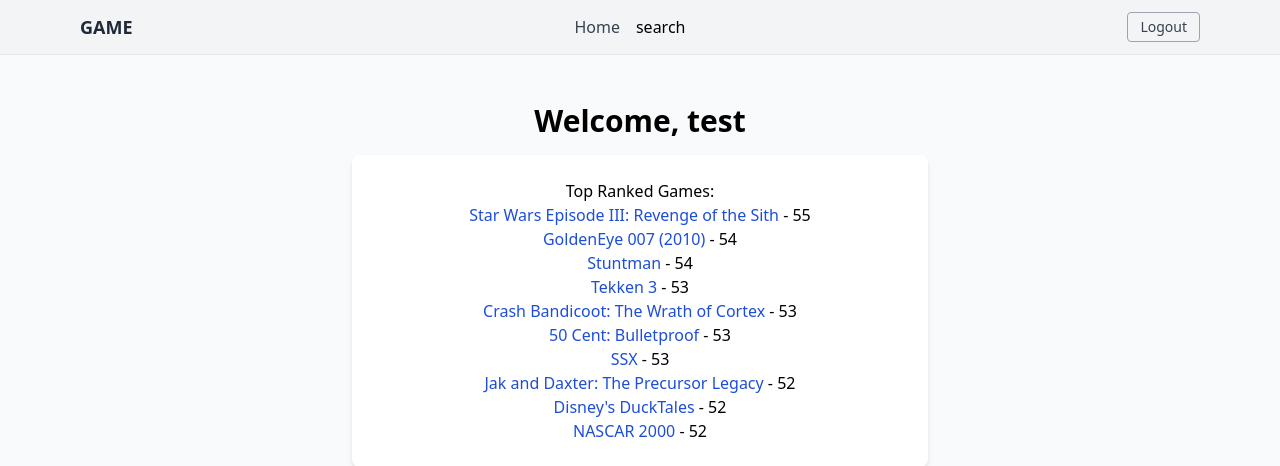
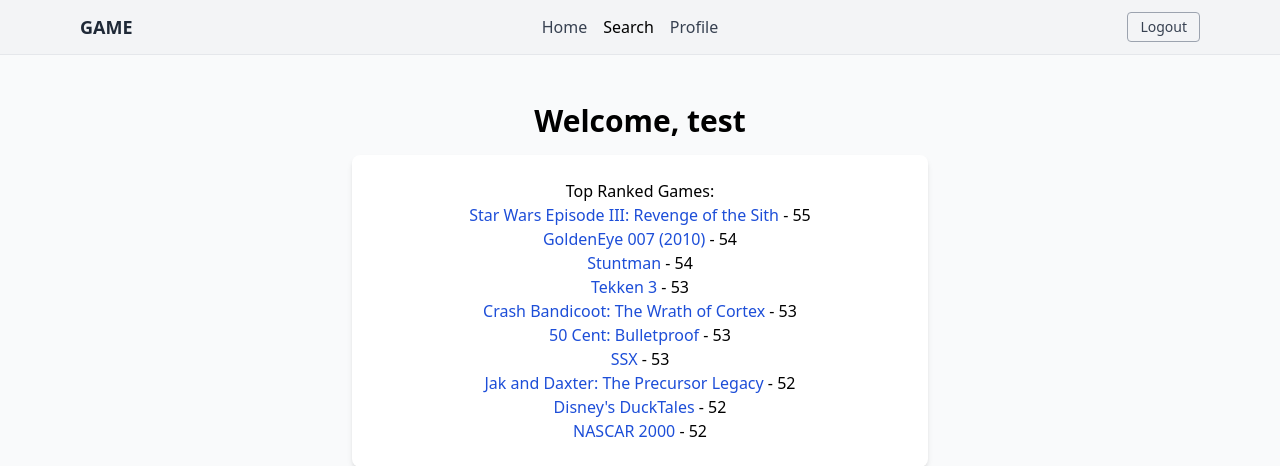
Before and after one commit to rlin49/trois_rickyl49_ethans201_hannahg61_tudorg-, a Flask app: page /homepage in a window 1280 px wide. Shown: the top 466 px of the page. Run offline with Flask 3, Linux system fonts and the light colour scheme; a user stored in the database is signed in; data comes from the database, SQL or seed files in the repository; some libraries are stand-ins or nearby versions.

Commit message:
added profile to nav test

```diff
--- a/app/templates/homepage.html
+++ b/app/templates/homepage.html
@@ -19,7 +19,12 @@
         <a href="/homepage" class="text-gray-700 hover:text-black">
           Home
         </a>
-        <a href="/search" calss="text-gray-700 hover:text-black"> search </a>
+        <a href="/search" calss="text-gray-700 hover:text-black"> Search </a>
+        {% if logged_in == True %}
+        <a href="/profile/{{username}}" class="text-gray-700 hover:text-black">
+          Profile
+        </a>
+        {% endif %}
     </ul>
 
     {% if logged_in == True %}
```
